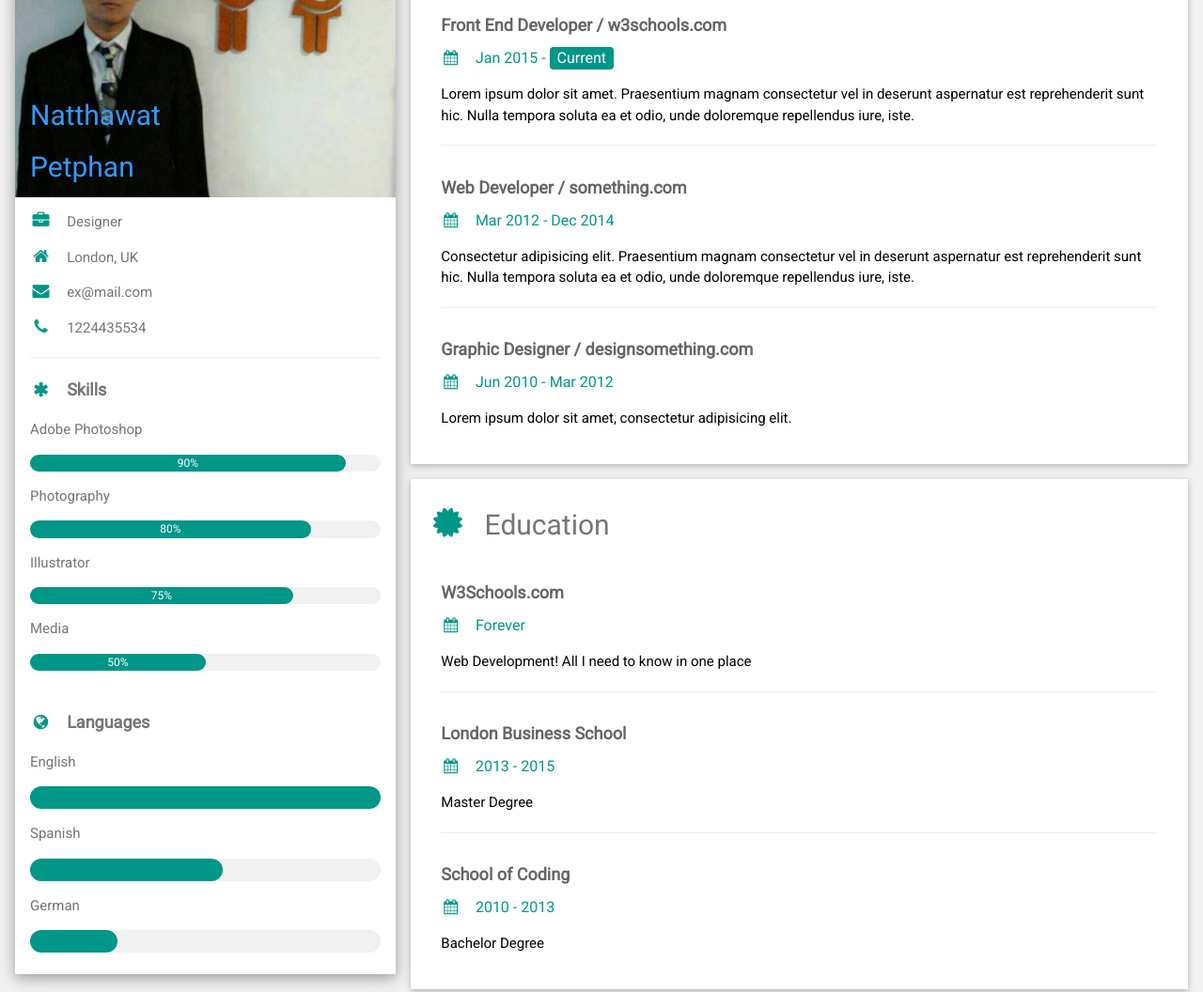
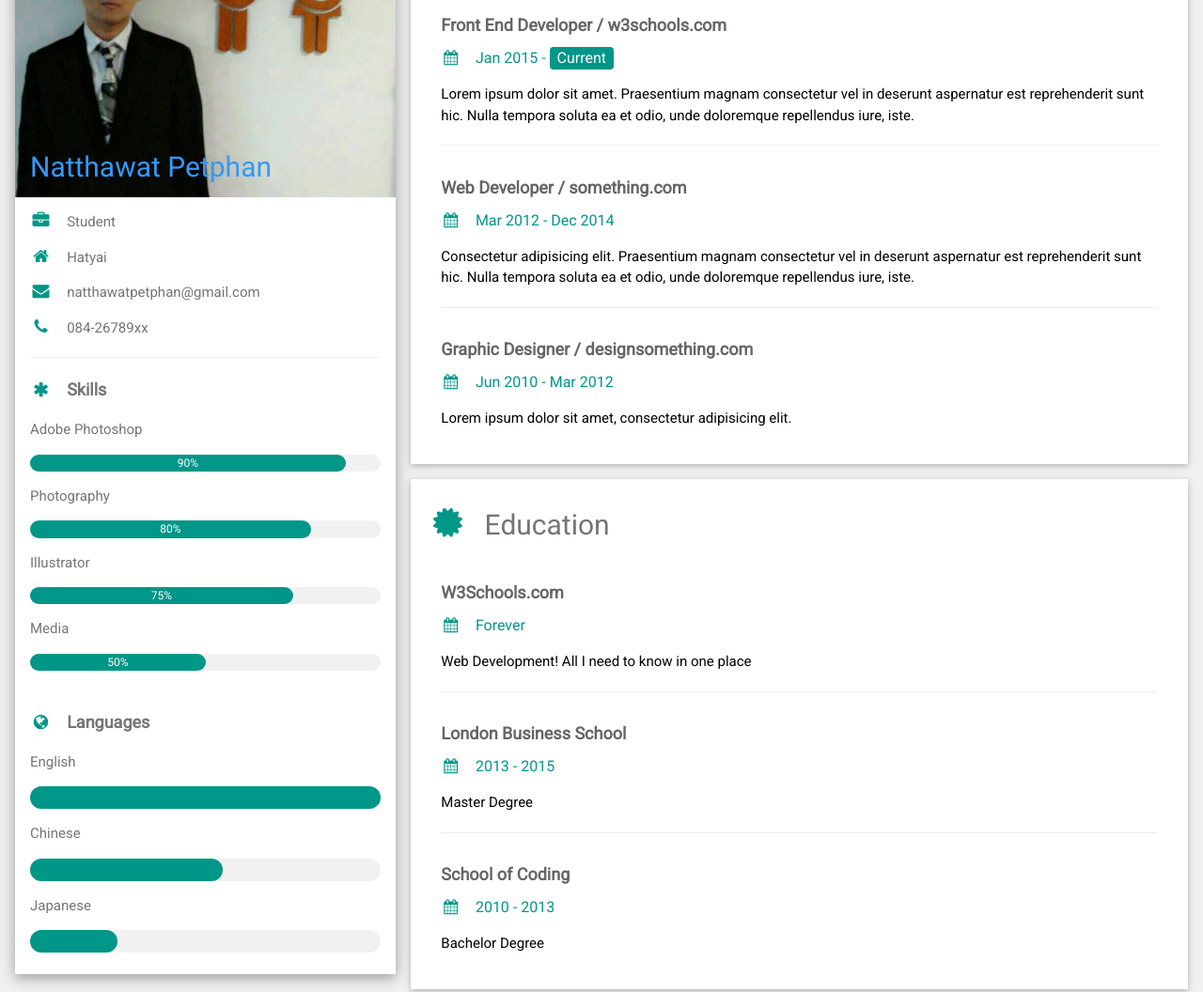
Before and after one commit to natthawatp/resume.github.io, a plain HTML site: page index.html in a window 1280 px wide. Shown: the part 110-1166 px from the top of the page at 94% size. Drawn offline with nearby package versions, Linux system fonts and the light colour scheme.

Commit message:
Update index.html

```diff
--- a/index.html
+++ b/index.html
@@ -25,15 +25,15 @@ html,body,h1,h2,h3,h4,h5,h6 {font-family: "Roboto", sans-serif}
         <div class="w3-display-container">
           <img src="avatar_hat.jpg" style="width:100%" alt="Avatar">
           <div class="w3-display-bottomleft w3-container w3-text-black">
-            <h2>Natthawat </h2>
-            <h2> Petphan</h2>
+            <h2>Natthawat Petphan</h2>
+
           </div>
         </div>
         <div class="w3-container">
-          <p><i class="fa fa-briefcase fa-fw w3-margin-right w3-large w3-text-teal"></i>Designer</p>
-          <p><i class="fa fa-home fa-fw w3-margin-right w3-large w3-text-teal"></i>London, UK</p>
-          <p><i class="fa fa-envelope fa-fw w3-margin-right w3-large w3-text-teal"></i>ex@mail.com</p>
-          <p><i class="fa fa-phone fa-fw w3-margin-right w3-large w3-text-teal"></i>1224435534</p>
+          <p><i class="fa fa-briefcase fa-fw w3-margin-right w3-large w3-text-teal"></i>Student</p>
+          <p><i class="fa fa-home fa-fw w3-margin-right w3-large w3-text-teal"></i>Hatyai</p>
+          <p><i class="fa fa-envelope fa-fw w3-margin-right w3-large w3-text-teal"></i>natthawatpetphan@gmail.com</p>
+          <p><i class="fa fa-phone fa-fw w3-margin-right w3-large w3-text-teal"></i>084-26789xx</p>
           <hr>
 
           <p class="w3-large"><b><i class="fa fa-asterisk fa-fw w3-margin-right w3-text-teal"></i>Skills</b></p>
@@ -62,11 +62,11 @@ html,body,h1,h2,h3,h4,h5,h6 {font-family: "Roboto", sans-serif}
           <div class="w3-light-grey w3-round-xlarge">
             <div class="w3-round-xlarge w3-teal" style="height:24px;width:100%"></div>
           </div>
-          <p>Spanish</p>
+          <p>Chinese</p>
           <div class="w3-light-grey w3-round-xlarge">
             <div class="w3-round-xlarge w3-teal" style="height:24px;width:55%"></div>
           </div>
-          <p>German</p>
+          <p>Japanese</p>
           <div class="w3-light-grey w3-round-xlarge">
             <div class="w3-round-xlarge w3-teal" style="height:24px;width:25%"></div>
           </div>
```
